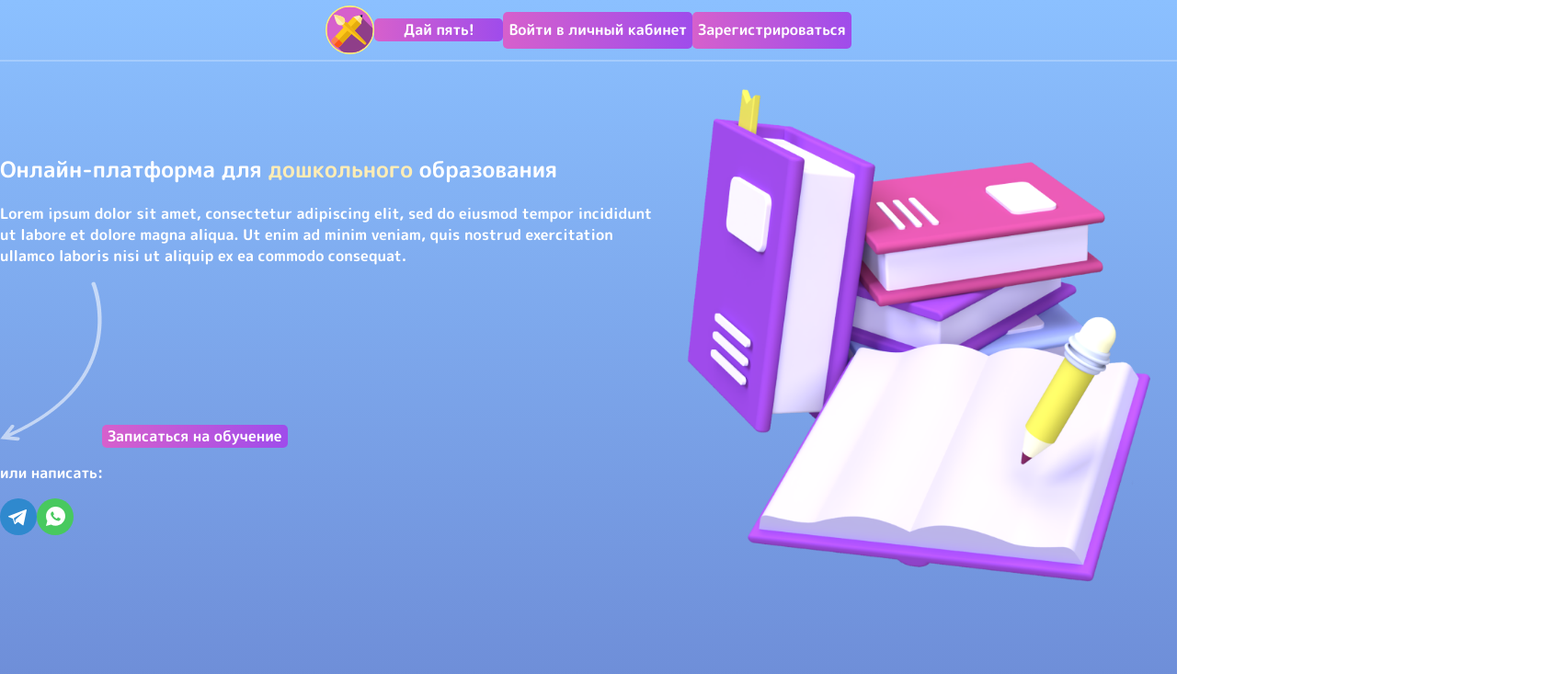
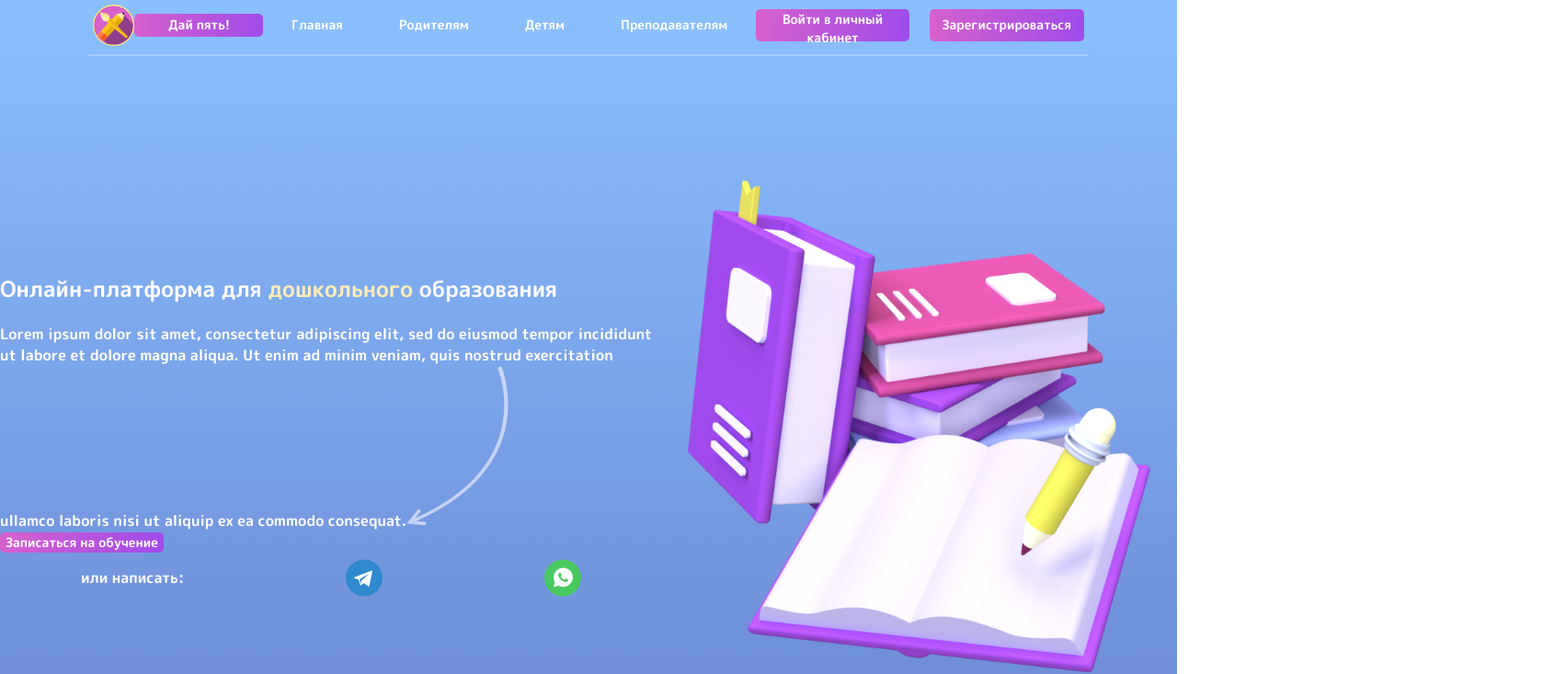
Before and after one commit to Dash-02/React, a React (Create React App) app in the folder preschool/preschool-landing/: page / in a window 1280 px wide. Shown: the top 733 px of the page at 92% size, 1690 px wide, since content can reach past the window. Built offline with nearby package versions, Linux system fonts and the light colour scheme.

Commit message:
header-adaptive

```diff
--- a/preschool/preschool-landing/src/Footer/Footer.css
+++ b/preschool/preschool-landing/src/Footer/Footer.css
@@ -32,6 +32,7 @@
 }
 
 .contacts {
+
     flex-wrap: wrap;
 }
 
--- a/preschool/preschool-landing/src/Header/Header.css
+++ b/preschool/preschool-landing/src/Header/Header.css
@@ -1,10 +1,14 @@
-/* .content {
+.container-header {
     display: flex;
+    justify-content: center;
     flex-wrap: wrap;
-} */
+    align-items: center;
+    height: 65px;
+    width: 85%;
+}
 
 .header {
-    height: 65px;
+    width: 99%;
 
     display: flex;
     justify-content: space-around;
@@ -13,13 +17,19 @@
 
 .logo {
     display: flex;
-   justify-content: space-around;
+    justify-content: space-around;
     align-items: center;
+    width: 45%;
+}
+
+.img-logo {
+    width: 45px;
+    height: 45px;
 }
 
 button {
     font-family: 'M PLUS Rounded 1c', sans-serif;
-    font-size: 16px;
+    font-size: 14px;
     color: #fff;
 
     background: linear-gradient(to right, #D660CC, #9F4CEB);
@@ -34,24 +44,38 @@ button {
 }
 
 .btn-login button {
-    height: 40px;
+    width: 47%;
+    height: 35px;
+}
 
+.btn-login {
+    width: 100%;
+    display: flex;
+    justify-content: space-between;
+    flex-wrap: nowrap;
 }
 
 nav {
     display: flex;
     justify-content: space-around;
-    text-align: center;
+    align-items: center;
 
-    width: 690px;
+    width: 150%;
     height: 40px;
-    display: none;
 }
 
 a {
     text-decoration: none;
     font-family: 'M PLUS Rounded 1c', sans-serif;
-    font-size: 18px;
+    font-size: 14px;
     color: #fff;
-    margin: 10px;
+
 }
+
+.line {
+    height: 2px;
+    width: 100%;
+
+    opacity: 24%;
+    background-color: #fff;
+}
--- a/preschool/preschool-landing/src/Header/Header.jsx
+++ b/preschool/preschool-landing/src/Header/Header.jsx
@@ -4,25 +4,26 @@ import logo from '../assets/icons/logo.svg';
 
 function Header() {
     return (
-        <div className="container">
+        <div className="container-header">
             <section className="header">
                 <div className="logo">
-            <img src={logo} alt="logo" />
+                    <img className="img-logo" src={logo} alt="logo" />
                     <button className="btn-logo">
                         Дай пять!
                     </button>
                 </div>
                 <nav>
-            <a href="Main">Главная</a>
-            <a href="parents">Родителям</a>
-            <a href="preschooler">Детям</a>
-            <a href="teacher">Преподавателям</a>
+                    <a href="#home">Главная</a>
+                    <a href="#parents">Родителям</a>
+                    <a href="#preschooler">Детям</a>
+                    <a href="#teacher">Преподавателям</a>
                 </nav>
                 <div className="btn-login">
                     <button>Войти в личный кабинет</button>
                     <button>Зарегистрироваться</button>
                 </div>
             </section>
+            <div className="line"></div>
         </div>
     )
 }
--- a/preschool/preschool-landing/src/Home/Home.css
+++ b/preschool/preschool-landing/src/Home/Home.css
@@ -4,6 +4,10 @@
 
     color: #fff;
     font-family: 'M PLUS Rounded 1c', sans-serif;
+
+    display: flex;
+    justify-content: center;
+    flex-wrap: wrap;
 }
 
 .container {
@@ -11,13 +15,13 @@
     justify-content: center;
 }
 
-.line {
+/* .line {
     height: 2px;
-    width: 1690px;
+    width: 95%;
 
     opacity: 24%;
     background-color: #fff;
-}
+} */
 
 .yellow-text {
     color: #FFEDB5;
@@ -27,3 +31,8 @@
     height: 600px;
     width: 560px;
 }
+
+.social_media {
+    display: flex;
+    justify-content: space-around;
+}
--- a/preschool/preschool-landing/src/Home/Home.jsx
+++ b/preschool/preschool-landing/src/Home/Home.jsx
@@ -10,16 +10,16 @@ function Home() {
     return (
         <section className="home">
             <Header />
-            <div className="line"></div>
+            {/* <div className="line"></div> */}
             <div className="container">
                 <div className="content">
                     <h1>Онлайн-платформа для <span className="yellow-text">дошкольного</span> образования</h1>
-                    <p>Lorem ipsum dolor sit amet, consectetur adipiscing elit, sed do eiusmod tempor incididunt ut labore et dolore magna aliqua. Ut enim ad minim veniam, quis nostrud exercitation ullamco laboris nisi ut aliquip ex ea commodo consequat.</p>
+                    <span>Lorem ipsum dolor sit amet, consectetur adipiscing elit, sed do eiusmod tempor incididunt ut labore et dolore magna aliqua. Ut enim ad minim veniam, quis nostrud exercitation ullamco laboris nisi ut aliquip ex ea commodo consequat.</span>
                     <img src={imgArrow} alt="arrow" />
 
                     <button>Записаться на обучение</button>
 
-                    <div>
+                    <div className="social_media">
                         <p>или написать:</p>
                         <img src={tg} alt="telegram" />
                         <img src={whatsapp} alt="whatsApp" />
--- a/preschool/preschool-landing/src/Pages/Parents.css
+++ b/preschool/preschool-landing/src/Pages/Parents.css
@@ -7,6 +7,10 @@
 
     display: flex;
     justify-content: center;
+}
+
+.cards {
+    flex-direction: row;
 }
 
 .card {
--- a/preschool/preschool-landing/src/Pages/Parents.jsx
+++ b/preschool/preschool-landing/src/Pages/Parents.jsx
@@ -9,18 +9,18 @@ function Parents() {
         <section className="parents">
                 <div className="content">
                     <h1>Что предлагает наша <span className="yellow-text">онлайн-платформа</span>?</h1>
-                    <p>Lorem ipsum dolor sit amet, consectetur adipiscing elit, sed do eiusmod tempor incididunt ut labore et dolore magna aliqua. Ut enim ad minim veniam, quis nostrud exercitation ullamco laboris nisi ut aliquip ex ea commodo consequat.</p>
+                    <span>Lorem ipsum dolor sit amet, consectetur adipiscing elit, sed do eiusmod tempor incididunt ut labore et dolore magna aliqua. Ut enim ad minim veniam, quis nostrud exercitation ullamco laboris nisi ut aliquip ex ea commodo consequat.</span>
                     <div className="cards">
                         <div className="card">
                             <img src={imgBag} alt="card" />
                             <div className="card-line"></div>
-                            <p>Вы сможете легко и эффективно подготовить Вашего ребенка к школе.</p>
+                            <span>Вы сможете легко и эффективно подготовить Вашего ребенка к школе.</span>
                         </div>
                     </div>
                     <div className="banner">
-                        <p>
+                        <span>
                         Пройдите простую регистрацию на сайте и получите доступ к образовательным материалам!
-                        </p>
+                        </span>
                     </div>
                 </div>
         </section>
```
Lines whose indentation alone changed are shown as unchanged.
